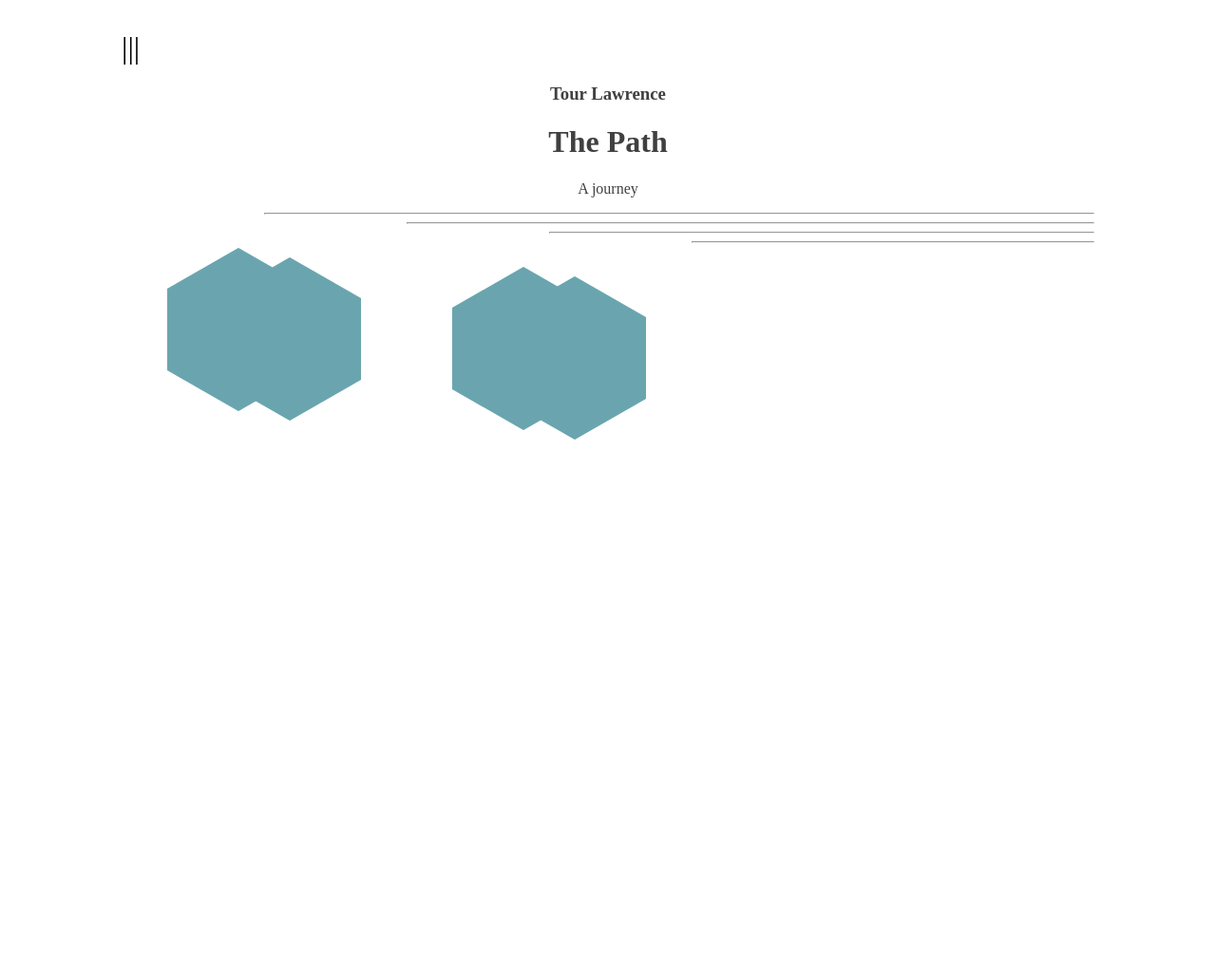
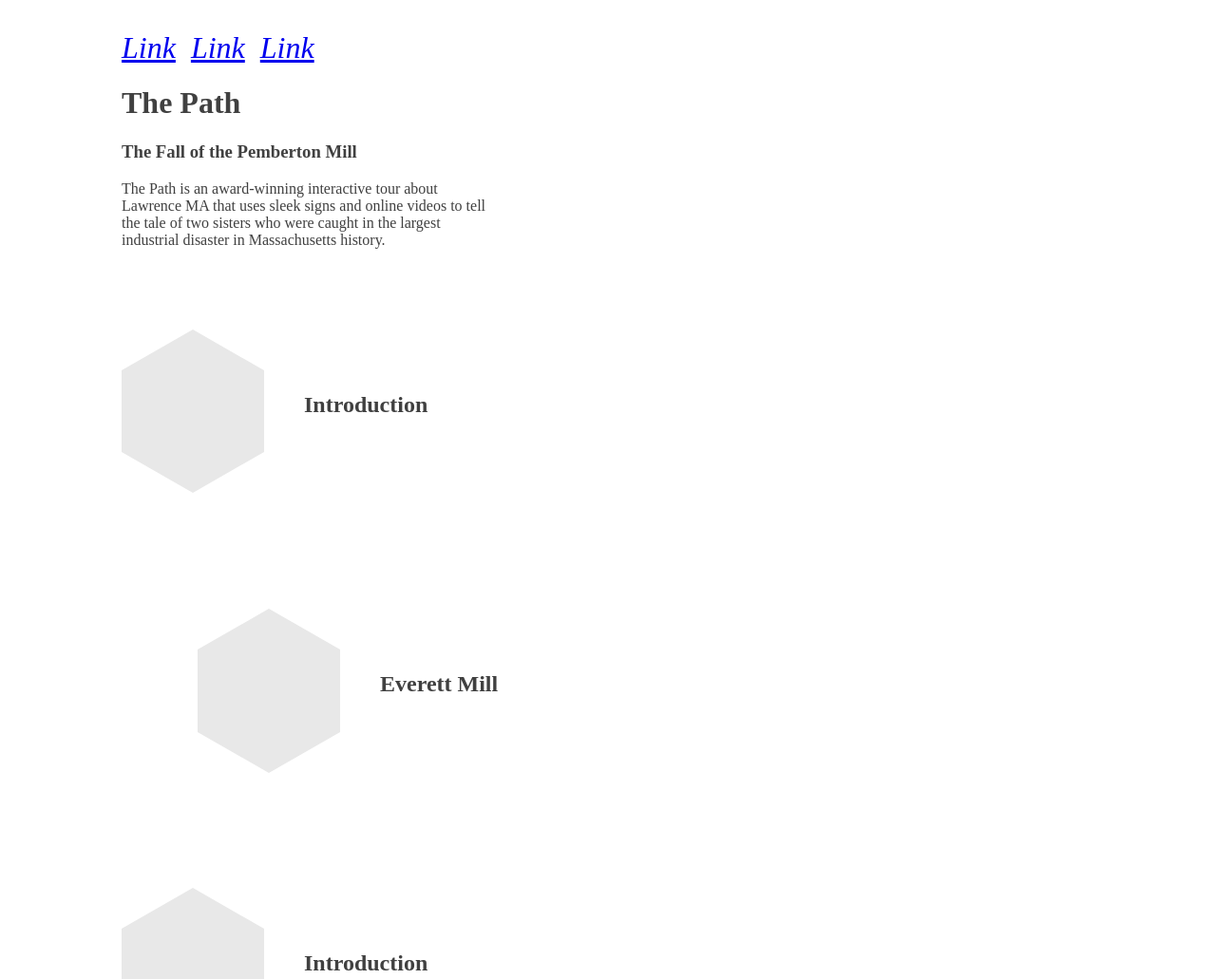
Before and after one commit to twaldorf/tourlawrence, a website: page index.html in a window 1280 px wide. Shown: the top 1031 px of the page at 95% size. Before the commit the page ends 800 px from the top, so only its background shows below. Drawn offline with Linux system fonts and the light colour scheme.

Commit message:
add Honeycomb animation core

```diff
--- a/css/less/_drawings.less
+++ b/css/less/_drawings.less
@@ -3,7 +3,7 @@
   float: left;
   width: 150px;
   height: 86.60px;
-  background-color: @ocean;
+  background-color: @grey;
   margin: 80.30px 0;
   transform: translateY(2rem);
   color: white;
@@ -21,22 +21,29 @@
 
 .hexagon:before {
   bottom: 100%;
-  border-bottom: 43.30px solid @ocean;
+  border-bottom: 43.30px solid @grey;
 }
 
 .hexagon:after {
   top: 100%;
   width: 0;
-  border-top: 43.30px solid @ocean;
+  border-top: 43.30px solid @grey;
 }
 
-.left {
-  transform: translateX(3rem);
-  &.far {
-    transform: translateX(9rem);
+.comb-transform {
+  transition: all .300s ease;
+  &.alt {
+    transform: translateX(5rem);
+  }
+  &.active {
+    transform: translateY(-16rem) translateX(5rem) scale(.7)
   }
 }
 
-.right {
-  transform: translateX(-3rem;)
+.line {
+  border: 1px solid #ededed;
+  border-bottom: none;
+  &.top {
+    margin-bottom: 3rem;
+  }
 }
--- a/css/less/_elements.less
+++ b/css/less/_elements.less
@@ -3,20 +3,47 @@
   margin: auto;
 }
 
-.video {
-  border: 1px solid @textcolor;
+section {
+  width: 100%;
+  display: flex;
+  flex-direction: row;
+  transition: all .3s ease;
+  &.active {
+    margin-top: 10rem;
+  }
 }
 
-label {
-  float: left;
+.video {
 }
 
-// .comb-container {
-//   display: flex;
-//   flex-direction: row;
-//   flex-wrap: wrap;
-//   justify-content: center;
-// }
+main {
+  display: flex;
+  flex-direction: column;
+  flex-wrap: nowrap;
+  align-items: center;
+  margin: auto;
+}
+
+.comb {
+  display: inline;
+  h2 {
+    transform: translateX(12rem) translateY(-7rem);
+  }
+}
+
+.rear {
+  z-index: -1;
+}
+
+.fore {
+  z-index: 1;
+}
+
+.comb-container {
+  max-width: 90%;
+  display: inline;
+}
+
 
 .comb-element {
 
--- a/css/less/styles.less
+++ b/css/less/styles.less
@@ -1,5 +1,6 @@
 @bgcolor: #ffffff;
 @textcolor: #404040;
+@grey: #e8e8e8;
 
 @yellow: #ffdc00;
 @green: #6cb43f;
@@ -17,6 +18,13 @@ body {
 nav {
   font-size: 2rem;
   padding-top: 2rem;
+  display: flex;
+  justify-content: flex-start;
+  align-items: flex-start;
+  a {
+    margin: 0 1rem 0 0;
+    display:inline-block;
+  }
 }
 
 h1, h2, h3, h4, h5, p {
@@ -24,8 +32,14 @@ h1, h2, h3, h4, h5, p {
 }
 
 header {
-  text-align: center;
+  display: flex;
+  justify-content: center;
+  flex-direction: column;
+  text-align: left;
   margin: auto;
+  p {
+    max-width: 24rem;
+  }
 }
 
 .hidden{
--- a/index.html
+++ b/index.html
@@ -10,36 +10,75 @@
   <body>
     <div class="container">
       <nav>
-        |||
+        <i id="menu"><a href="#">Link</a><a href="#">Link</a><a href="#">Link</a><label for="menu" aria-hidden="false" class="hidden">Menu</label></i>
       </nav>
       <header>
-        <h3>Tour Lawrence</h3>
+        <div class="">
           <h1>The Path</h1>
-        <p>A journey</p>
+          <h3>The Fall of the Pemberton Mill</h3>
+          <p>The Path is an award-winning interactive tour about Lawrence MA that uses sleek signs and online videos to tell the tale of two sisters who were caught in the largest industrial disaster in Massachusetts history.</p>
+        </div>
       </header>
       <main>
-        <section class="one">
-          <figure id="comb-1" class="hexagon left"></figure>
-          <div class="comb-container">
-            <hr class="line">
-            <div id="comb-1-container" class="comb-element hidden">
-              <h2>Title</h2>
-              <h3>The Old Mill</h3>
-              <p>Some things about it</p>
+        <section>
+          <div class="comb comb-transform">
+            <figure id="comb-1" class="hexagon left comb-transform"></figure>
+            <h2>Introduction</h2>
+          </div>
+          <div class="comb-container hidden">
+            <h3>Everett Mill</h3>
+            <p>Standing at the honeycomb Path sign outside the EverettMill, you’ll meet your guide, Janet. She’ll introduce you to the city and to Catherine and Ellen Hannon, two sisters who were working in the Pemberton Mill when it collapsed in 1860.</p>
             <div class="video">
-                <h5>A video.</h5>
+              <iframe src="https://player.vimeo.com/video/17815951?title=0&byline=0&portrait=0" width="640" height="360" frameborder="0" webkitallowfullscreen mozallowfullscreen allowfullscreen></iframe>
             </div>
             <hr class="line">
           </div>
+        </section>
+
+        <section>
+          <div class="comb comb-transform alt">
+            <figure id="comb-1" class="hexagon left comb-transform"></figure>
+            <h2>Everett Mill</h2>
+          </div>
+          <div class="comb-container hidden">
+            <h3>Everett Mill</h3>
+            <p>Start at the massive Everett Mill to imagine what it must have been like for people like Catherine and Ellen who moved from a rural community to an industrial machine in a new country.</p>
+            <div class="video">
+              <iframe src="https://player.vimeo.com/video/17815951?title=0&byline=0&portrait=0" width="640" height="360" frameborder="0" webkitallowfullscreen mozallowfullscreen allowfullscreen></iframe>
+            </div>
+            <hr class="line">
           </div>
         </section>
 
-        <div class="hexagon right"></div>
+        <section>
+          <div class="comb comb-transform">
+            <figure id="comb-2" class="hexagon comb-transform"></figure>
+            <h2>Introduction</h2>
+          </div>
+          <div class="comb-container hidden">
+            <h3>Everett Mill</h3>
+            <p>Standing at the honeycomb Path sign outside the EverettMill, you’ll meet your guide, Janet. She’ll introduce you to the city and to Catherine and Ellen Hannon, two sisters who were working in the Pemberton Mill when it collapsed in 1860.</p>
+            <div class="video">
+              <iframe src="https://player.vimeo.com/video/17815951?title=0&byline=0&portrait=0" width="640" height="360" frameborder="0" webkitallowfullscreen mozallowfullscreen allowfullscreen></iframe>
+            </div>
             <hr class="line">
-        <div class="hexagon left"></div>
+          </div>
+        </section>
+
+        <section>
+          <div class="comb comb-transform alt">
+            <figure id="comb-3" class="hexagon comb-transform"></figure>
+            <h2>Introduction</h2>
+          </div>
+          <div class="comb-container hidden">
+            <h3>Everett Mill</h3>
+            <p>Standing at the honeycomb Path sign outside the EverettMill, you’ll meet your guide, Janet. She’ll introduce you to the city and to Catherine and Ellen Hannon, two sisters who were working in the Pemberton Mill when it collapsed in 1860.</p>
+            <div class="video">
+              <iframe src="https://player.vimeo.com/video/17815951?title=0&byline=0&portrait=0" width="640" height="360" frameborder="0" webkitallowfullscreen mozallowfullscreen allowfullscreen></iframe>
+            </div>
             <hr class="line">
-        <div class="hexagon right"></div>
-        <hr class="line">
+          </div>
+        </section>
 
       </main>
     </div>
--- a/js/honeycomb.js
+++ b/js/honeycomb.js
@@ -1,8 +1,12 @@
 $(document).ready(function() {
-  $('#comb-1').click(function() {
-    $('#comb-1-container').slideToggle(180);
-    console.log('toggle');
-    $('#hexagon-1').toggleClass('.far');
-    // $('#line').
+  $('.comb').next().hide();
+  $('.comb').click(function() {
+    // $(this).toggleClass('rear');
+    $(this).next().slideToggle(300, 'swing');
+    $(this).toggleClass('active');
+    $(this).parent().toggleClass('active');
+    console.log($(this).next($('div.comb-container')));
+    console.log($(this));
+    // $('#comb-1').toggleClass('.far');
   })
 })
```
Also changed, not shown: css/styles.css. Lines whose indentation alone changed are shown as unchanged.
